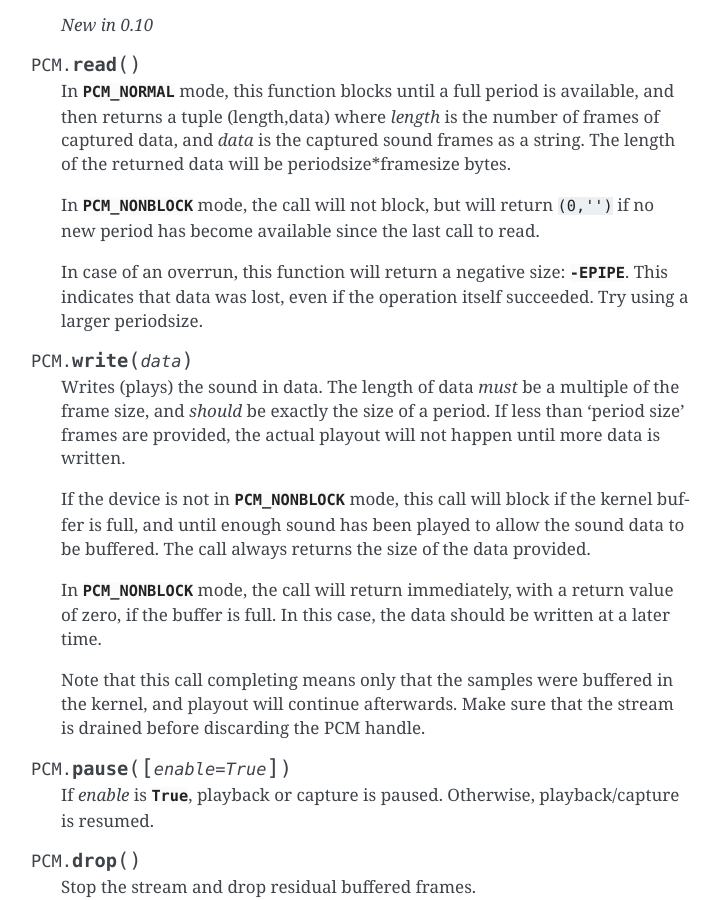
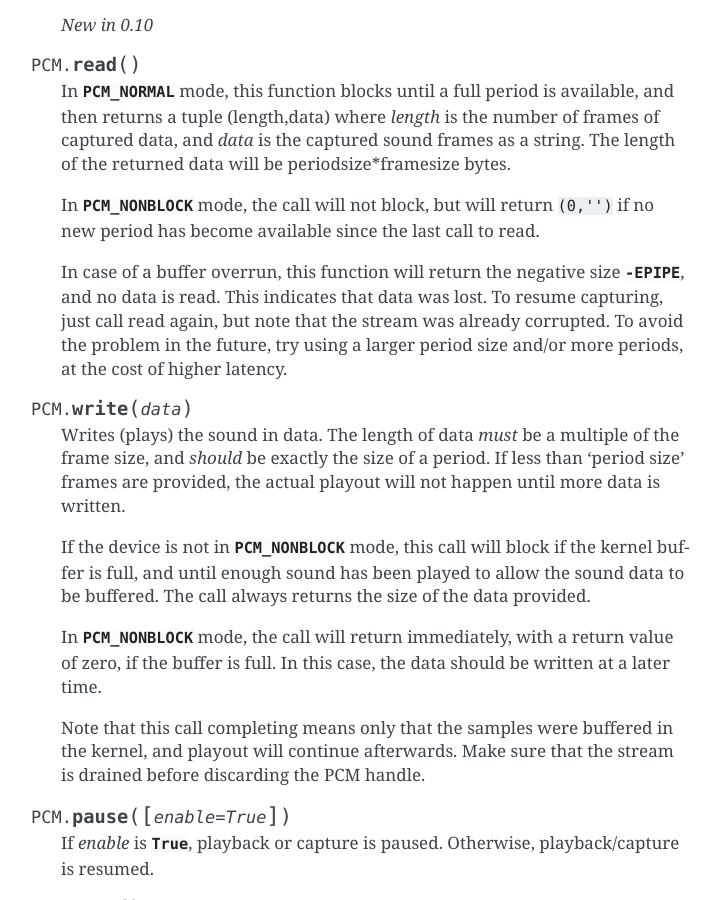
Before and after one commit to larsimmisch/pyalsaaudio, a Sphinx documentation site: the page built from doc/libalsaaudio.rst, in a window 1280 px wide and 900 px high, scrolled down 7734 px. Shown: the whole window, without its empty margins (389-1107 px from the left). Built offline with Sphinx 7.4.7, drawn with Linux system fonts in a browser that asks for light colours.

Commit message:
slightly clarify docu of read() wrt. underrun

```diff
--- a/doc/libalsaaudio.rst
+++ b/doc/libalsaaudio.rst
@@ -324,9 +324,12 @@ PCM objects have the following methods:
    ``(0,'')`` if no new period has become available since the last
    call to read.
 
-   In case of an overrun, this function will return a negative size: :const:`-EPIPE`.
-   This indicates that data was lost, even if the operation itself succeeded.
-   Try using a larger periodsize.
+   In case of a buffer overrun, this function will return the negative
+   size :const:`-EPIPE`, and no data is read.
+   This indicates that data was lost. To resume capturing, just call read
+   again, but note that the stream was already corrupted.
+   To avoid the problem in the future, try using a larger period size
+   and/or more periods, at the cost of higher latency.
 
 .. method:: PCM.write(data)
 
```
